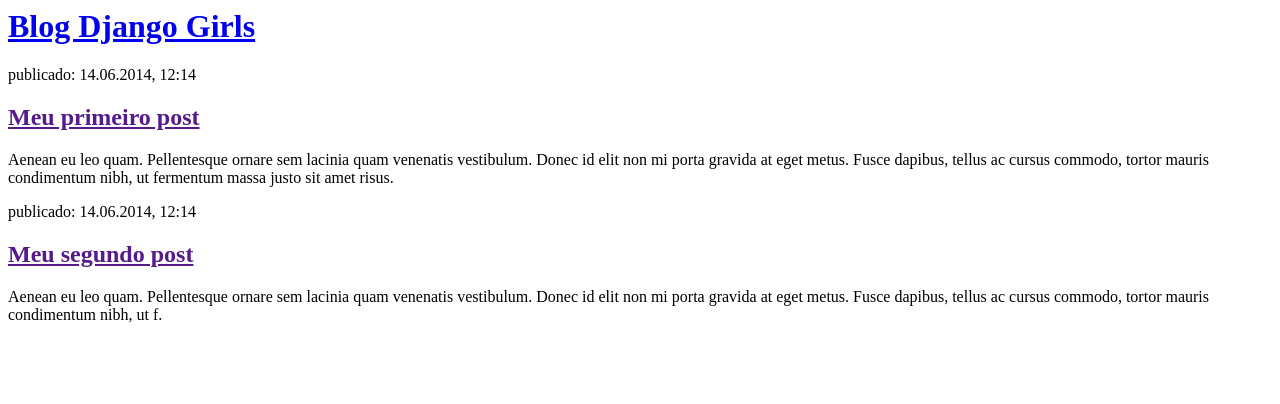
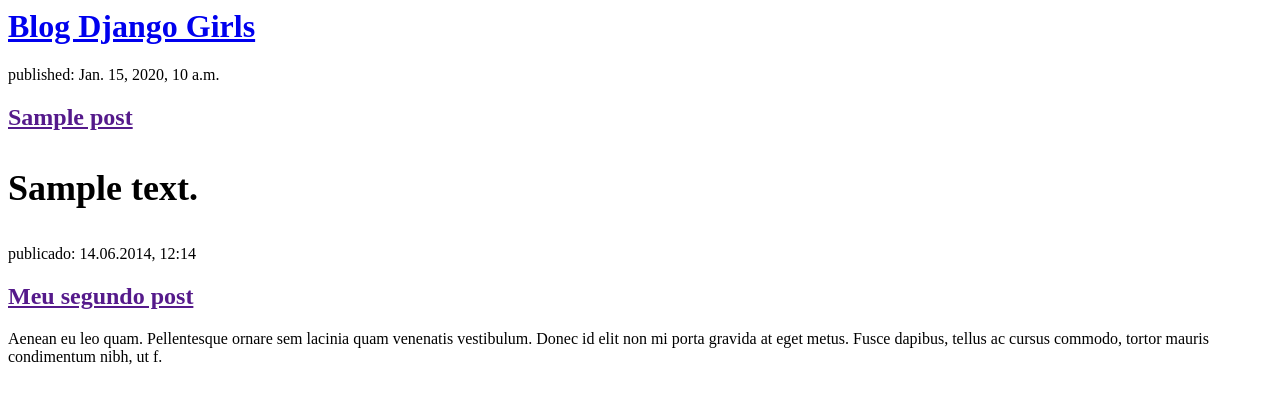
Before and after one commit to diogommattos/my-first-blog, a Django app: page / in a window 1280 px wide. Shown: the top 404 px of the page. Run offline with Django 3.2, Linux system fonts and the light colour scheme; tables that the repository leaves empty hold one stand-in row (values such as "Sample post").

Commit message:
Modified templates to display posts from database.

```diff
--- a/blog/templates/blog/post_list.html
+++ b/blog/templates/blog/post_list.html
@@ -7,11 +7,13 @@
             <h1><a href="/">Blog Django Girls</a></h1>
         </div>
 
-        <div>
-            <p>publicado: 14.06.2014, 12:14</p>
-            <h2><a href="">Meu primeiro post</a></h2>
-            <p>Aenean eu leo quam. Pellentesque ornare sem lacinia quam venenatis vestibulum. Donec id elit non mi porta gravida at eget metus. Fusce dapibus, tellus ac cursus commodo, tortor mauris condimentum nibh, ut fermentum massa justo sit amet risus.</p>
-        </div>
+		{% for post in posts %}
+	        <div>
+	        	<p>published: {{ post.published_date }}</p>
+	        	<h2><a href="">{{ post.title }}<a/><h2/>
+	        	<p>{{ post.text|linebreaksbr }}<p/>
+	        </div>
+	    {% endfor %}
 
         <div>
             <p>publicado: 14.06.2014, 12:14</p>
--- a/blog/views.py
+++ b/blog/views.py
@@ -1,5 +1,8 @@
 from django.shortcuts import render
+from django.utils import timezone
+from .models import Post
 
 # Create your views here.
 def post_list(request):
-	return render(request, 'blog/post_list.html', {})
+	posts = Post.objects.filter(published_date__lte = timezone.now()).order_by('published_date')
+	return render(request, 'blog/post_list.html', {'posts': posts})
```
